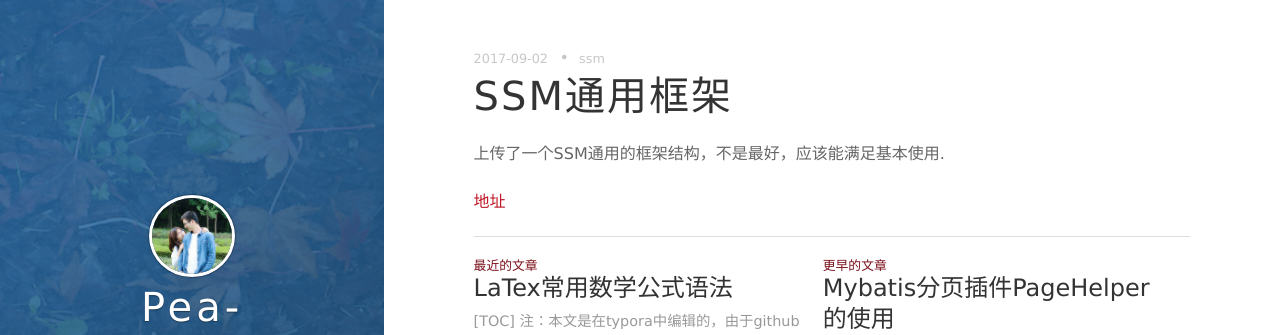
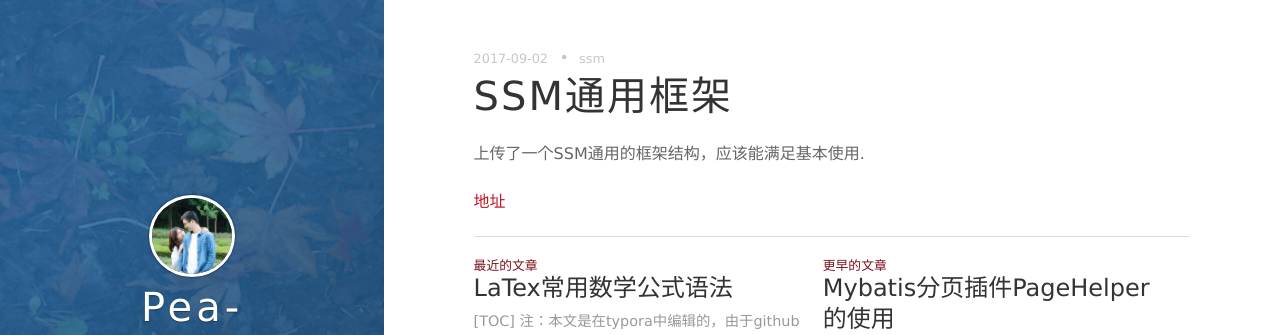
Before and after one commit to Pea-Shooter/myblog.github.io, a Jekyll site: the page built from _posts/2017-09-02-SSM通用框架.md, in a window 1280 px wide. Shown: the top 335 px of the page. Built offline with Jekyll 4.4.1, drawn with Linux system fonts in a browser that asks for light colours; nearby versions of some CDN libraries; formulas are drawn with MathJax 3.

Commit message:
minor change

```diff
--- a/_posts/2017-09-02-SSM通用框架.md
+++ b/_posts/2017-09-02-SSM通用框架.md
@@ -7,6 +7,6 @@ tags: ssm
 
 
 
-上传了一个SSM通用的框架结构，不是最好，应该能满足基本使用.
+上传了一个SSM通用的框架结构，应该能满足基本使用.
 
 [地址](https://github.com/Pea-Shooter/ssm_commom_framework)
```
